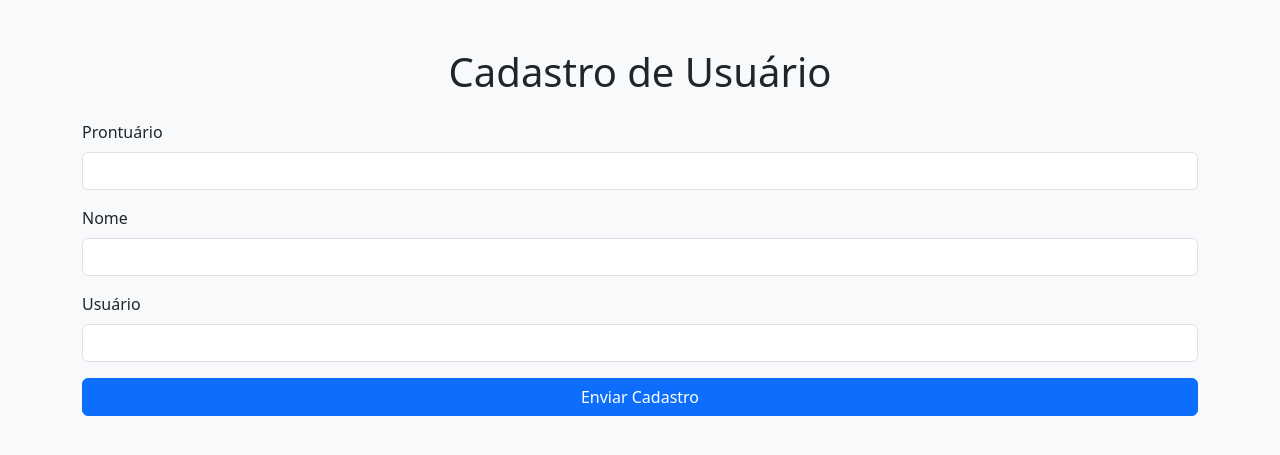
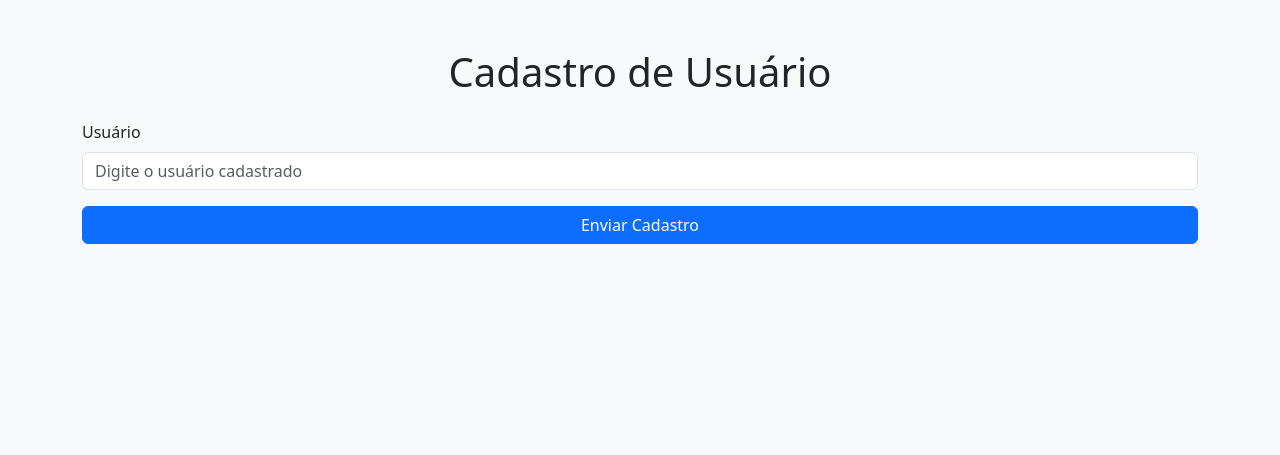
Before and after one commit to PT3032621-PTBDSWS/semana12, a Flask app: page / in a window 1280 px wide. Shown: the top 455 px of the page. Run offline with Flask 3, Linux system fonts and the light colour scheme.

Commit message:
Update user registration form fields
Removed fields for 'Prontuário' and 'Nome', added placeholder for 'Usuário'.

```diff
--- a/app/templates/index.html
+++ b/app/templates/index.html
@@ -3,16 +3,8 @@
   <h1 class="mb-4 text-center">Cadastro de Usuário</h1>
   <form method="POST">
     <div class="mb-3">
-      <label class="form-label">Prontuário</label>
-      <input type="text" name="prontuario" class="form-control" required>
-    </div>
-    <div class="mb-3">
-      <label class="form-label">Nome</label>
-      <input type="text" name="nome" class="form-control" required>
-    </div>
-    <div class="mb-3">
       <label class="form-label">Usuário</label>
-      <input type="text" name="usuario" class="form-control" required>
+      <input type="text" name="usuario" class="form-control" placeholder="Digite o usuário cadastrado" required>
     </div>
     <button type="submit" class="btn btn-primary w-100">Enviar Cadastro</button>
   </form>
```
